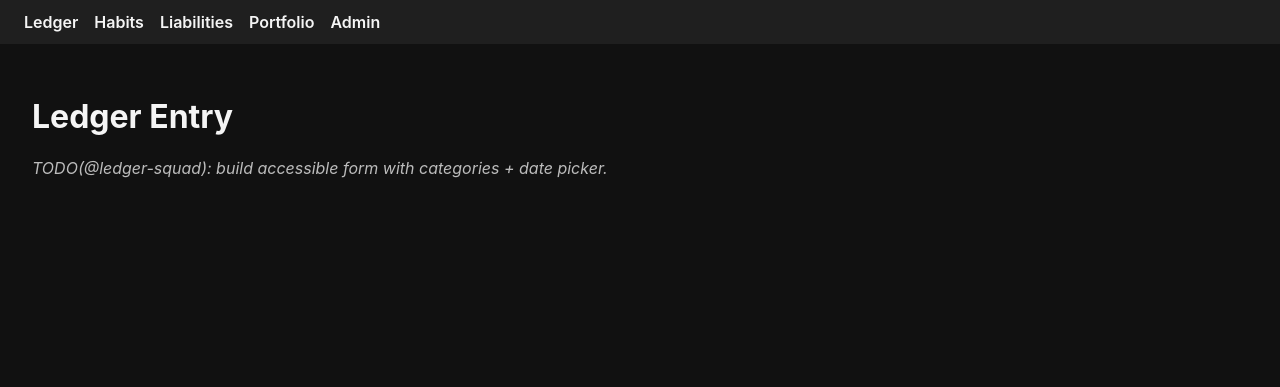
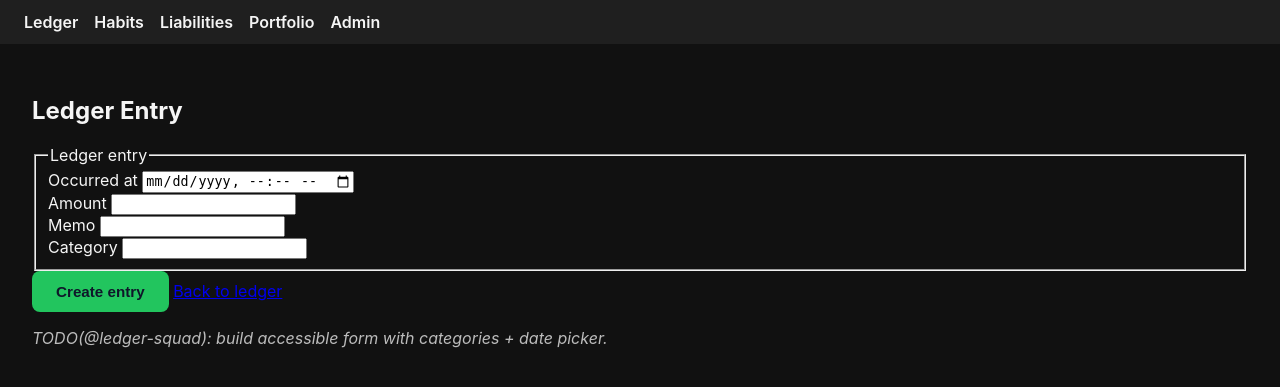
Before and after one commit to Blood-Dawn/pocketsage, a Flask app: page /ledger/new in a window 1280 px wide. Shown: the top 387 px of the page. Run offline with Flask 3, Linux system fonts and the light colour scheme.

Commit message:
Improve ledger edit workflow

```diff
--- a/pocketsage/blueprints/ledger/routes.py
+++ b/pocketsage/blueprints/ledger/routes.py
@@ -2,9 +2,16 @@
 
 from __future__ import annotations
 
-from flask import flash, redirect, render_template, request, url_for
+from datetime import datetime
+from typing import Any
 
+from flask import current_app, flash, redirect, render_template, request, url_for
+from werkzeug.exceptions import NotFound
+
+from ...extensions import session_scope
+from ...models.transaction import Transaction
 from . import bp
+from .forms import LedgerEntryForm
 
 
 @bp.get("/")
@@ -19,8 +26,18 @@ def list_transactions():
 def new_transaction():
     """Render form for creating a transaction."""
 
-    # TODO(@ledger-squad): supply LedgerEntryForm with defaults (see forms.py).
-    return render_template("ledger/form.html")
+    filters = request.args.to_dict(flat=True)
+    form = LedgerEntryForm()
+    return render_template(
+        "ledger/form.html",
+        form=form,
+        form_values=_form_values(form),
+        filters=filters,
+        form_action=url_for("ledger.create_transaction"),
+        list_url=url_for("ledger.list_transactions", **filters),
+        metadata=None,
+        is_edit=False,
+    )
 
 
 @bp.post("/")
@@ -36,14 +53,134 @@ def create_transaction():
 def edit_transaction(transaction_id: int):
     """Render edit form for a specific transaction."""
 
-    # TODO(@ledger-squad): fetch transaction + populate form state from repository.
-    return render_template("ledger/form.html", transaction_id=transaction_id)
+    filters = request.args.to_dict(flat=True)
+    with session_scope() as session:
+        transaction = session.get(Transaction, transaction_id)
+        if transaction is None:
+            raise NotFound(f"Transaction {transaction_id} was not found")
+
+        form = LedgerEntryForm(
+            occurred_at=transaction.occurred_at,
+            amount=transaction.amount,
+            memo=transaction.memo or "",
+            category_id=transaction.category_id,
+        )
+
+        account_label: str | None = None
+        if getattr(transaction, "account", None) is not None:
+            account_name = getattr(transaction.account, "name", None)
+            if account_name:
+                account_label = account_name
+        if account_label is None and transaction.account_id is not None:
+            account_label = f"Account #{transaction.account_id}"
+
+        metadata: dict[str, Any] = {
+            "id": transaction.id,
+            "occurred_at": transaction.occurred_at.isoformat() if transaction.occurred_at else None,
+            "amount": f"{transaction.amount:,.2f}" if transaction.amount is not None else None,
+            "currency": transaction.currency,
+            "external_id": transaction.external_id,
+            "account": account_label,
+            "memo": transaction.memo or "",
+            "category_id": transaction.category_id,
+        }
+
+        created_at = getattr(transaction, "created_at", None)
+        if created_at is not None:
+            metadata["created_at"] = created_at.isoformat()
+        updated_at = getattr(transaction, "updated_at", None)
+        if updated_at is not None:
+            metadata["updated_at"] = updated_at.isoformat()
+
+    return render_template(
+        "ledger/form.html",
+        form=form,
+        form_values=_form_values(form),
+        filters=filters,
+        form_action=url_for("ledger.update_transaction", transaction_id=transaction_id, **filters),
+        list_url=url_for("ledger.list_transactions", **filters),
+        metadata=metadata,
+        is_edit=True,
+        transaction_id=transaction_id,
+    )
 
 
 @bp.post("/<int:transaction_id>")
 def update_transaction(transaction_id: int):
     """Handle update submissions for an existing transaction."""
 
-    # TODO(@ledger-squad): apply optimistic locking + repository update.
-    flash("Ledger transaction update not yet implemented", "warning")
-    return redirect(url_for("ledger.list_transactions"))
+    filters = request.args.to_dict(flat=True)
+    redirect_to_edit = lambda: redirect(
+        url_for("ledger.edit_transaction", transaction_id=transaction_id, **filters)
+    )
+
+    occurred_raw = request.form.get("occurred_at")
+    amount_raw = request.form.get("amount")
+    if not occurred_raw or amount_raw in (None, ""):
+        flash("Unable to update transaction; please check the provided details.", "danger")
+        return redirect_to_edit()
+
+    try:
+        occurred_at = datetime.fromisoformat(occurred_raw)
+        amount = float(amount_raw)
+    except ValueError:
+        flash("Unable to update transaction; please check the provided details.", "danger")
+        return redirect_to_edit()
+
+    memo = (request.form.get("memo") or "").strip()
+    category_raw = request.form.get("category_id")
+    category_id: int | None = None
+    if category_raw not in (None, ""):
+        try:
+            category_id = int(category_raw)
+        except ValueError:
+            flash("Unable to update transaction; please check the provided details.", "danger")
+            return redirect_to_edit()
+
+    try:
+        with session_scope() as session:
+            transaction = session.get(Transaction, transaction_id)
+            if transaction is None:
+                flash("Transaction could not be found.", "warning")
+                return redirect(url_for("ledger.list_transactions", **filters))
+
+            transaction.occurred_at = occurred_at
+            transaction.amount = amount
+            transaction.memo = memo
+            transaction.category_id = category_id
+            session.add(transaction)
+    except Exception:  # pragma: no cover - surfaced via flash for user feedback
+        current_app.logger.exception(
+            "Failed to update ledger transaction %s", transaction_id
+        )
+        flash("An unexpected error occurred while updating the transaction.", "danger")
+        return redirect_to_edit()
+
+    flash("Transaction updated successfully.", "success")
+    return redirect(url_for("ledger.list_transactions", **filters))
+
+
+def _form_values(form: LedgerEntryForm) -> dict[str, str]:
+    """Convert a LedgerEntryForm into HTML-friendly string values."""
+
+    occurred_value = ""
+    if form.occurred_at is not None:
+        if isinstance(form.occurred_at, datetime):
+            occurred_value = form.occurred_at.strftime("%Y-%m-%dT%H:%M")
+        else:
+            occurred_value = str(form.occurred_at)
+
+    amount_value = ""
+    if form.amount is not None:
+        amount_value = f"{form.amount:.2f}"
+
+    category_value = ""
+    if form.category_id is not None:
+        category_value = str(form.category_id)
+
+    return {
+        "occurred_at": occurred_value,
+        "amount": amount_value,
+        "memo": form.memo,
+        "category_id": category_value,
+    }
--- a/pocketsage/templates/ledger/form.html
+++ b/pocketsage/templates/ledger/form.html
@@ -1,6 +1,108 @@
 {% extends 'base.html' %}
-{% block title %}Ledger Entry · PocketSage{% endblock %}
+{% set edit_mode = is_edit %}
+{% block title %}{% if edit_mode %}Edit Ledger Entry · PocketSage{% else %}Ledger Entry · PocketSage{% endif %}{% endblock %}
 {% block content %}
-  <h1>Ledger Entry</h1>
-  <p class="todo">TODO(@ledger-squad): build accessible form with categories + date picker.</p>
+  <article class="ledger-form">
+    <header class="page-header">
+      <h1>{% if edit_mode %}Edit Ledger Entry{% else %}Ledger Entry{% endif %}</h1>
+      {% if edit_mode %}
+        <nav class="page-actions">
+          <a class="link-danger todo" href="#delete-transaction" aria-disabled="true">Delete entry</a>
+        </nav>
+      {% endif %}
+    </header>
+
+    {% if edit_mode and metadata %}
+      <section class="ledger-metadata">
+        <h2>Entry metadata</h2>
+        <dl>
+          {% if metadata.id %}
+            <div><dt>ID</dt><dd>#{{ metadata.id }}</dd></div>
+          {% endif %}
+          {% if metadata.external_id %}
+            <div><dt>External ID</dt><dd>{{ metadata.external_id }}</dd></div>
+          {% endif %}
+          {% if metadata.occurred_at %}
+            <div><dt>Occurred</dt><dd>{{ metadata.occurred_at }}</dd></div>
+          {% endif %}
+          {% if metadata.amount %}
+            <div><dt>Amount</dt><dd>{{ metadata.amount }} {{ metadata.currency or '' }}</dd></div>
+          {% endif %}
+          {% if metadata.account %}
+            <div><dt>Account</dt><dd>{{ metadata.account }}</dd></div>
+          {% endif %}
+          {% if metadata.category_id %}
+            <div><dt>Category</dt><dd>{{ metadata.category_id }}</dd></div>
+          {% endif %}
+          {% if metadata.created_at %}
+            <div><dt>Created</dt><dd>{{ metadata.created_at }}</dd></div>
+          {% endif %}
+          {% if metadata.updated_at %}
+            <div><dt>Updated</dt><dd>{{ metadata.updated_at }}</dd></div>
+          {% endif %}
+        </dl>
+      </section>
+    {% endif %}
+
+    <form method="post" action="{{ form_action }}" class="ledger-entry-form">
+      <fieldset>
+        <legend class="sr-only">Ledger entry</legend>
+        <div class="form-control">
+          <label for="occurred_at">Occurred at</label>
+          <input
+            type="datetime-local"
+            id="occurred_at"
+            name="occurred_at"
+            value="{{ form_values.occurred_at }}"
+            required
+          >
+        </div>
+        <div class="form-control">
+          <label for="amount">Amount</label>
+          <input
+            type="number"
+            id="amount"
+            name="amount"
+            step="0.01"
+            value="{{ form_values.amount }}"
+            required
+          >
+        </div>
+        <div class="form-control">
+          <label for="memo">Memo</label>
+          <input
+            type="text"
+            id="memo"
+            name="memo"
+            maxlength="255"
+            value="{{ form_values.memo }}"
+          >
+        </div>
+        <div class="form-control">
+          <label for="category_id">Category</label>
+          <input
+            type="number"
+            id="category_id"
+            name="category_id"
+            value="{{ form_values.category_id }}"
+          >
+        </div>
+      </fieldset>
+      <div class="form-actions">
+        <button type="submit" class="btn btn-primary">
+          {% if edit_mode %}Update entry{% else %}Create entry{% endif %}
+        </button>
+        <a class="btn" href="{{ list_url }}">Back to ledger</a>
+      </div>
+    </form>
+
+    {% if form and form.memo %}
+      <section class="form-summary">
+        <h2>Current memo</h2>
+        <p>{{ form.memo }}</p>
+      </section>
+    {% endif %}
+
+    <p class="todo">TODO(@ledger-squad): build accessible form with categories + date picker.</p>
+  </article>
 {% endblock %}
```
Also changed, not shown: tests/test_ledger_routes.py (added, +122 -0 lines).
